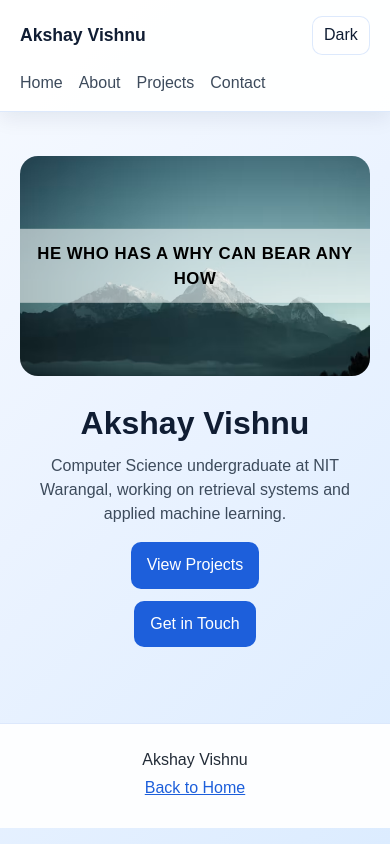
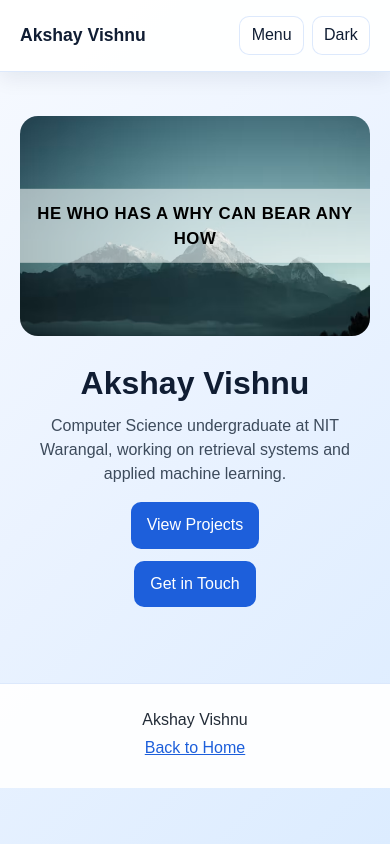
Before and after one commit to AkshayyVishnu/Personal_Portfolio, a React (Vite) app in the folder assignment-2/: page / in a window 390 px wide. Built offline with nearby package versions, Linux system fonts and the light colour scheme.

Commit message:
feat(a2): add responsive nav with cleaned-up resize listener

```diff
--- a/assignment-2/src/components/Navbar.jsx
+++ b/assignment-2/src/components/Navbar.jsx
@@ -1,4 +1,4 @@
-import { useContext } from 'react';
+import { useContext, useEffect, useState } from 'react';
 import { NavLink } from 'react-router-dom';
 import { ThemeContext } from '../context/ThemeContext';
 
@@ -13,15 +13,33 @@ function Navbar() {
   const { theme, setTheme } = useContext(ThemeContext);
   const next = theme === 'light' ? 'dark' : 'light';
 
+  const [isMobile, setIsMobile] = useState(() => window.innerWidth <= 768);
+  const [menuOpen, setMenuOpen] = useState(false);
+
+  // subscribes to window resize; the cleanup removes the listener on unmount
+  useEffect(() => {
+    function handleResize() {
+      setIsMobile(window.innerWidth <= 768);
+    }
+    window.addEventListener('resize', handleResize);
+    return () => window.removeEventListener('resize', handleResize);
+  }, []);
+
+  const showLinks = !isMobile || menuOpen;
+
   return (
     <header className="site-header">
       <p className="brand">Akshay Vishnu</p>
 
-      <nav id="primary-nav" aria-label="Primary">
+      <nav id="primary-nav" aria-label="Primary" hidden={!showLinks}>
         <ul className="nav-list">
           {links.map((link) => (
             <li key={link.to}>
-              <NavLink to={link.to} className={({ isActive }) => (isActive ? 'active' : undefined)}>
+              <NavLink
+                to={link.to}
+                className={({ isActive }) => (isActive ? 'active' : undefined)}
+                onClick={() => setMenuOpen(false)}
+              >
                 {link.label}
               </NavLink>
             </li>
@@ -30,6 +48,17 @@ function Navbar() {
       </nav>
 
       <div className="header-actions">
+        {isMobile && (
+          <button
+            type="button"
+            className="icon-btn"
+            onClick={() => setMenuOpen(!menuOpen)}
+            aria-expanded={menuOpen}
+            aria-controls="primary-nav"
+          >
+            {menuOpen ? 'Close' : 'Menu'}
+          </button>
+        )}
         <button
           type="button"
           className="icon-btn"
```
